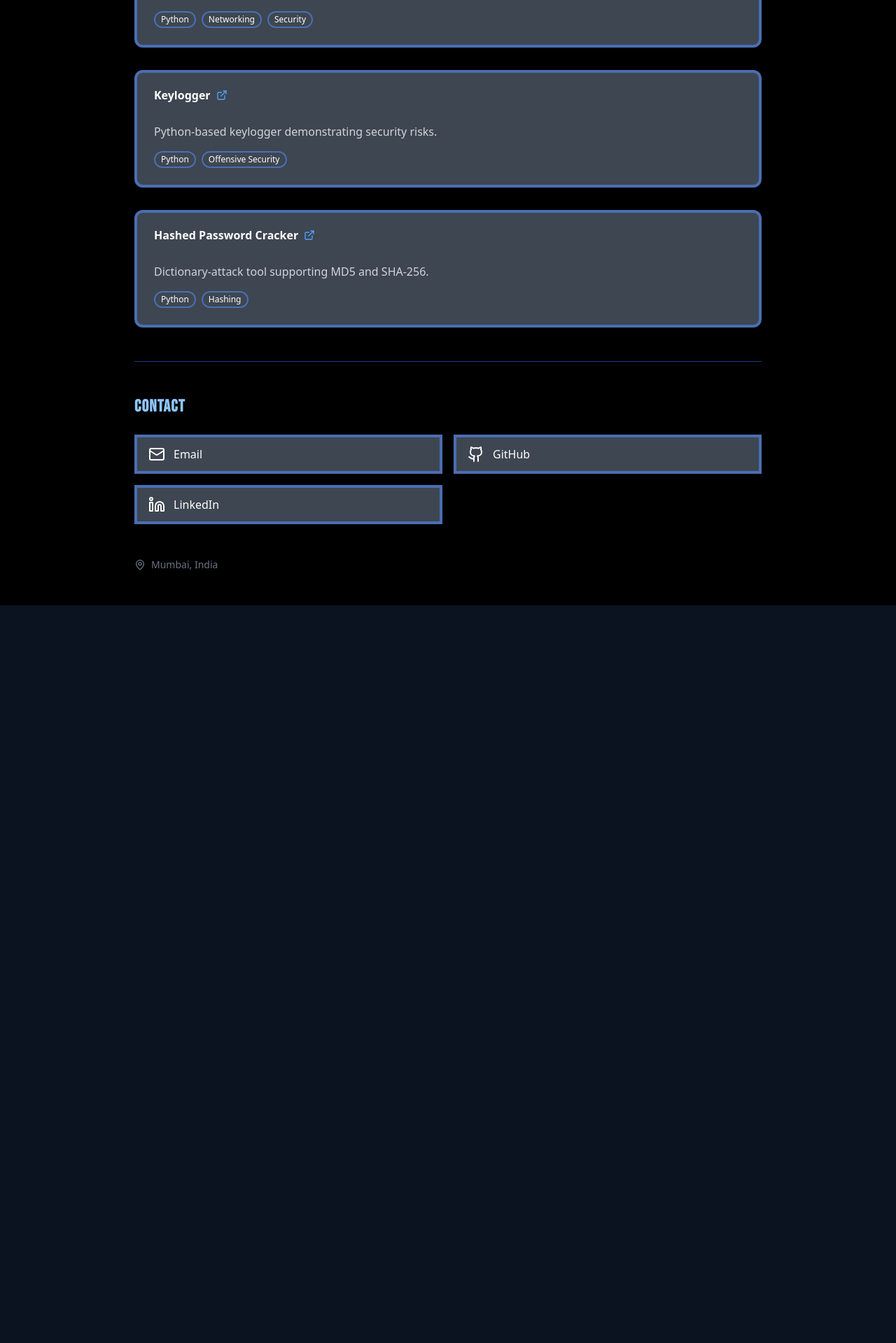
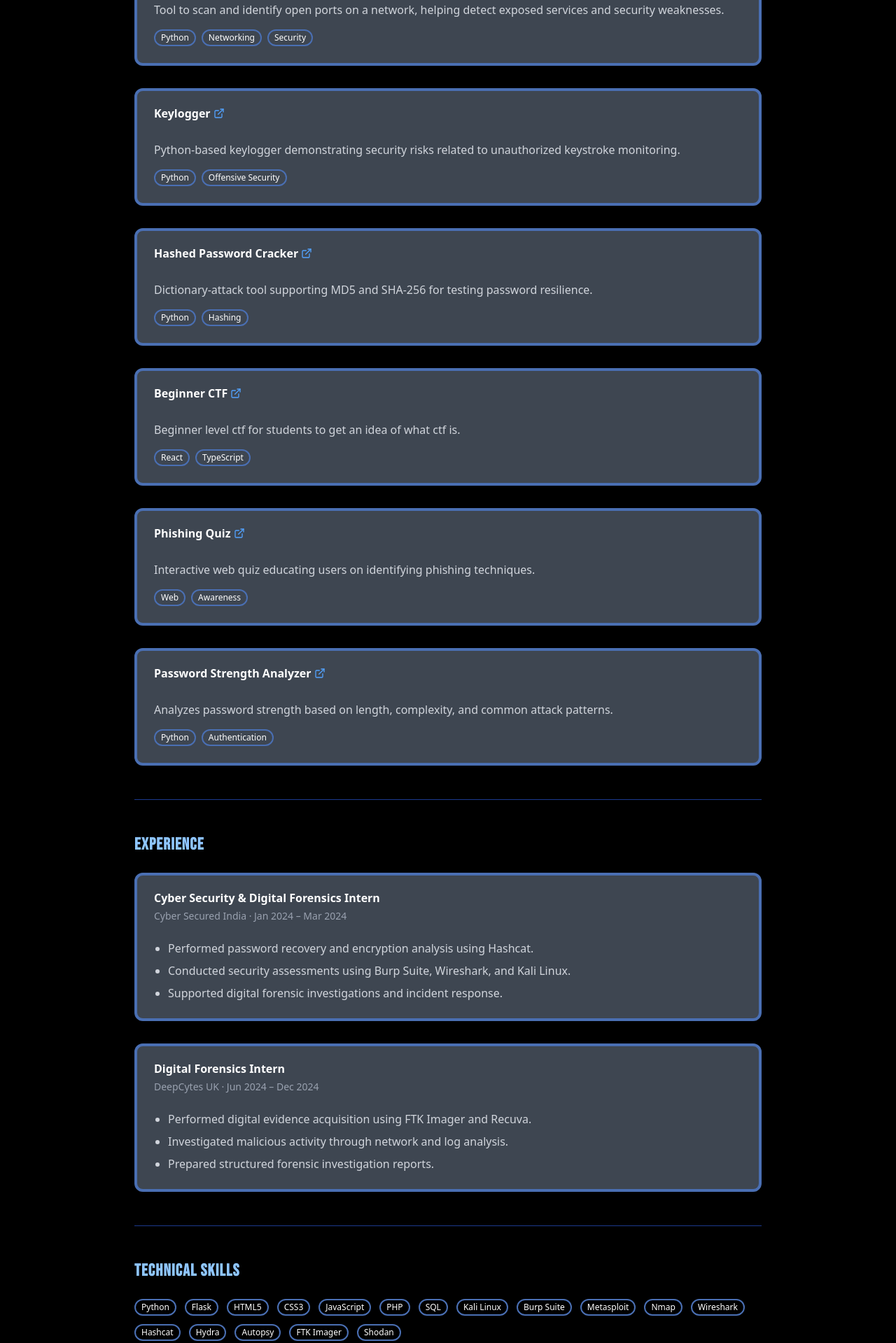
Before and after one commit to yashas0510/portfolio, a React (Vite) app in the folder portfolio/: page / in a window 1280 px wide. Shown: the part 441-2360 px from the top of the page at 70% size. Before the commit the page ends 1306 px from the top, so only its background shows below. Built offline with nearby package versions, Linux system fonts and the light colour scheme.

Commit message:
Fixed App.tsx to full details

```diff
--- a/portfolio/src/App.tsx
+++ b/portfolio/src/App.tsx
@@ -1,20 +1,7 @@
 import { Card, CardContent, CardHeader, CardTitle } from "@/components/ui/card"
 import { Badge } from "@/components/ui/badge"
 import { Separator } from "@/components/ui/separator"
-import { Mail, Github, Linkedin, ExternalLink, MapPin } from "lucide-react"
-
-type ProjectProps = {
-  title: string
-  link: string
-  description: string
-  tags: string[]
-}
-
-type ContactProps = {
-  icon: React.ReactNode
-  href: string
-  text: string
-}
+import { Mail, Github, Linkedin, Phone, ExternalLink, MapPin } from "lucide-react"
 
 export default function App() {
   return (
@@ -22,17 +9,18 @@ export default function App() {
 
       {/* Header */}
       <section className="max-w-4xl mx-auto">
-        <h1 className="text-4xl font-bold tracking-wide uppercase">
+        <h1 className="text-4xl font-semibold tracking-tight text-white uppercase">
           Yashas Bansode
         </h1>
 
         <p className="mt-2 text-blue-400 font-medium">
-          Cybersecurity Enthusiast
+          Cybersecurity Enthusiast , TryHackMe Top 6%
         </p>
 
         <p className="mt-4 max-w-2xl text-gray-400 leading-relaxed">
           Motivated cybersecurity enthusiast with experience in digital forensics,
           OSINT tools, web development, network security, and ethical hacking.
+          Proficient in Burp Suite, Shodan, Kali Linux, and modern web technologies.
         </p>
       </section>
 
@@ -40,7 +28,7 @@ export default function App() {
 
       {/* Projects */}
       <section className="max-w-4xl mx-auto">
-        <h2 className="text-2xl font-bold mb-6 uppercase tracking-wider text-blue-300">
+        <h2 className="text-2xl font-semibold mb-6 uppercase tracking-wider text-blue-300">
           Projects
         </h2>
 
@@ -48,23 +36,96 @@ export default function App() {
           <Project
             title="Port Scanner"
             link="https://github.com/yashas0510/Port-Scanner"
-            description="Tool to scan and identify open ports on a network."
+            description="Tool to scan and identify open ports on a network, helping detect exposed services and security weaknesses."
             tags={["Python", "Networking", "Security"]}
           />
-
           <Project
             title="Keylogger"
             link="https://github.com/yashas0510/keylogger"
-            description="Python-based keylogger demonstrating security risks."
+            description="Python-based keylogger demonstrating security risks related to unauthorized keystroke monitoring."
             tags={["Python", "Offensive Security"]}
           />
-
           <Project
             title="Hashed Password Cracker"
             link="https://github.com/yashas0510/Hashed-Password-Cracker"
-            description="Dictionary-attack tool supporting MD5 and SHA-256."
+            description="Dictionary-attack tool supporting MD5 and SHA-256 for testing password resilience."
             tags={["Python", "Hashing"]}
           />
+          <Project
+            title="Beginner CTF"
+            link="https://github.com/yashas0510/CTF1"
+            description="Beginner level ctf for students to get an idea of what ctf is."
+            tags={["React", "TypeScript"]}
+          />
+          <Project
+            title="Phishing Quiz"
+            link="https://github.com/yashas0510/Phishing-Quiz"
+            description="Interactive web quiz educating users on identifying phishing techniques."
+            tags={["Web", "Awareness"]}
+          />
+          <Project
+            title="Password Strength Analyzer"
+            link="https://github.com/yashas0510/Password-Strength-Analyzer-"
+            description="Analyzes password strength based on length, complexity, and common attack patterns."
+            tags={["Python", "Authentication"]}
+          />
+        </div>
+      </section>
+
+      <Separator className="my-12 max-w-4xl mx-auto bg-blue-900" />
+
+      {/* Experience */}
+      <section className="max-w-4xl mx-auto">
+        <h2 className="text-2xl font-semibold mb-6 uppercase tracking-wider text-blue-300">
+          Experience
+        </h2>
+
+        <div className="space-y-8">
+          <Experience
+            role="Cyber Security & Digital Forensics Intern"
+            org="Cyber Secured India"
+            period="Jan 2024 – Mar 2024"
+            points={[
+              "Performed password recovery and encryption analysis using Hashcat.",
+              "Conducted security assessments using Burp Suite, Wireshark, and Kali Linux.",
+              "Supported digital forensic investigations and incident response."
+            ]}
+          />
+
+          <Experience
+            role="Digital Forensics Intern"
+            org="DeepCytes UK"
+            period="Jun 2024 – Dec 2024"
+            points={[
+              "Performed digital evidence acquisition using FTK Imager and Recuva.",
+              "Investigated malicious activity through network and log analysis.",
+              "Prepared structured forensic investigation reports."
+            ]}
+          />
+        </div>
+      </section>
+
+      <Separator className="my-12 max-w-4xl mx-auto bg-blue-900" />
+
+      {/* Skills */}
+      <section className="max-w-4xl mx-auto">
+        <h2 className="text-2xl font-semibold mb-6 uppercase tracking-wider text-blue-300">
+          Technical Skills
+        </h2>
+
+        <div className="flex flex-wrap gap-3">
+          {[
+            "Python","Flask","HTML5","CSS3","JavaScript","PHP","SQL",
+            "Kali Linux","Burp Suite","Metasploit","Nmap","Wireshark",
+            "Hashcat","Hydra","Autopsy","FTK Imager","Shodan"
+          ].map(skill => (
+            <Badge
+              key={skill}
+              className="border-2 border-[#4a6fb3] text-white bg-transparent"
+            >
+              {skill}
+            </Badge>
+          ))}
         </div>
       </section>
 
@@ -72,60 +133,49 @@ export default function App() {
 
       {/* Contact */}
       <section className="max-w-4xl mx-auto">
-        <h2 className="text-2xl font-bold mb-6 uppercase tracking-wider text-blue-300">
+        <h2 className="text-2xl font-semibold mb-6 uppercase tracking-wider text-blue-300">
           Contact
         </h2>
 
-        <div className="grid sm:grid-cols-2 gap-4">
-          <ContactItem
-            icon={<Mail />}
-            href="mailto:yashas.bansode2003@gmail.com"
-            text="Email"
-          />
-
-          <ContactItem
-            icon={<Github />}
-            href="https://github.com/yashas0510"
-            text="GitHub"
-          />
-
-          <ContactItem
-            icon={<Linkedin />}
-            href="https://linkedin.com"
-            text="LinkedIn"
-          />
+        <div className="grid sm:grid-cols-2 gap-6">
+          <ContactItem icon={<Mail />} href="mailto:yashas.bansode2003@gmail.com" text="yashas.bansode2003@gmail.com" />
+          <ContactItem icon={<Phone />} href="tel:+917506644771" text="+91 7506644771" />
+          <ContactItem icon={<Github />} href="https://github.com/yashas0510" text="github.com/yashas0510" />
+          <ContactItem icon={<Linkedin />} href="https://www.linkedin.com/in/yashas-bansode-70400826b/" text="linkedin.com/in/yashas-bansode" />
         </div>
       </section>
 
-      <footer className="max-w-4xl mx-auto text-sm text-gray-500 mt-12 flex items-center gap-2">
+      <Separator className="my-12 max-w-4xl mx-auto bg-blue-900" />
+
+      <footer className="max-w-4xl mx-auto text-sm text-gray-500 flex items-center gap-2">
         <MapPin className="w-4 h-4" />
-        Mumbai, India
+        Mumbai, India · English, German, Marathi, Hindi
       </footer>
     </main>
   )
 }
 
-/* ---------------- COMPONENTS ---------------- */
+/* ---------- Components ---------- */
 
-function Project({ title, link, description, tags }: ProjectProps) {
+function Project({ title, link, description, tags }: any) {
   return (
     <Card
       className="
         bg-[#3e4651]
         border-4 border-[#4a6fb3]
         shadow-[8px_8px_0px_#000]
-        transition-all duration-200
         hover:-translate-y-1
         hover:border-[#5d87d6]
+        transition-all
       "
     >
       <CardHeader>
-        <CardTitle>
+        <CardTitle className="flex items-center gap-2">
           <a
             href={link}
             target="_blank"
             rel="noopener noreferrer"
-            className="text-white flex items-center gap-2"
+            className="text-white flex gap-1"
           >
             {title}
             <ExternalLink className="w-4 h-4 text-blue-400" />
@@ -137,7 +187,7 @@ function Project({ title, link, description, tags }: ProjectProps) {
         <p className="text-gray-300 mb-4">{description}</p>
 
         <div className="flex flex-wrap gap-2">
-          {tags.map((t) => (
+          {tags.map((t: string) => (
             <Badge
               key={t}
               className="border-2 border-[#4a6fb3] text-white bg-transparent"
@@ -151,7 +201,30 @@ function Project({ title, link, description, tags }: ProjectProps) {
   )
 }
 
-function ContactItem({ icon, href, text }: ContactProps) {
+function Experience({ role, org, period, points }: any) {
+  return (
+    <Card
+      className="
+        bg-[#3e4651]
+        border-4 border-[#4a6fb3]
+        shadow-[8px_8px_0px_#000]
+      "
+    >
+      <CardHeader>
+        <CardTitle>{role}</CardTitle>
+        <p className="text-sm text-gray-400">{org} · {period}</p>
+      </CardHeader>
+
+      <CardContent>
+        <ul className="list-disc pl-5 space-y-2 text-gray-300">
+          {points.map((p: string) => <li key={p}>{p}</li>)}
+        </ul>
+      </CardContent>
+    </Card>
+  )
+}
+
+function ContactItem({ icon, href, text }: any) {
   return (
     <a
       href={href}
```
